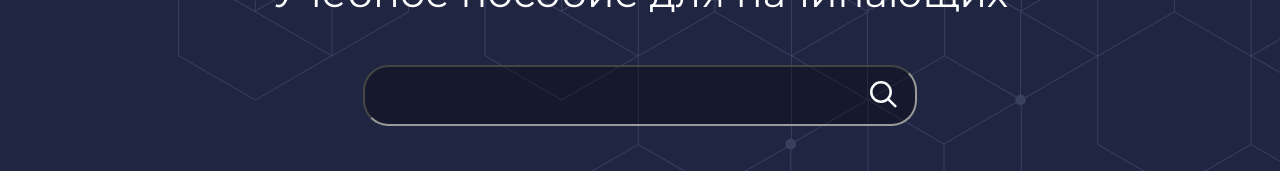
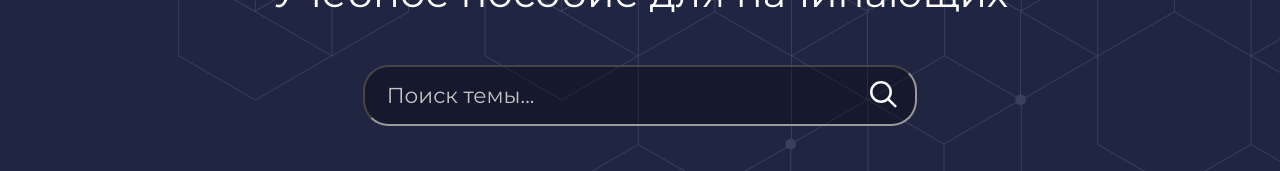
Before and after one commit to autostopbydreamphase/Study-guide, a plain HTML site: page index.html in a window 1280 px wide. Shown: the part 557-728 px from the top of the page. Drawn offline with Linux system fonts and the light colour scheme.

Commit message:
refactored

```diff
--- a/index.html
+++ b/index.html
@@ -33,16 +33,8 @@
       </ul>
     </nav>
   </header>
-
-
-
-
   <!-- Скрипты для работы функционала сайта -->
   <script></script>
-
-
-
-
   <!-- Основная часть сборника -->
   <main>
     <div class="welcome-section">
@@ -59,32 +51,20 @@
             Учебное пособие для начинающих
           </p>
         </div>
-
-
         <!-- Поиск -->
         <div class="searching-bar">
-          <input type="text" />
+          <input type="text" placeholder="Поиск темы..." />
           <img src="img/loupe.svg"></img>
         </div>
-
-
       </section>
     </div>
     <div class="main-content">
       <div class="main-content">
         <div class="info-about-guides">
-
-
-
           <!-- Информация о HTML -->
           <section class="section">
             <div class="container">
               <div class="columns">
-
-
-
-
-
                 <!-- Элемент сетки с текстом -->
                 <div class="column">
                   <p class="content">
@@ -98,9 +78,6 @@
                     <a href="#" class="main-content-button">Ссылка на HTML</a>
                   </div>
                 </div>
-
-
-
                 <!-- Элемент сетки с фотографией -->
                 <div class="column">
                   <figure class="image">
@@ -114,20 +91,12 @@
           <section class="section">
             <div class="container">
               <div class="columns">
-
-
-
-
                 <!-- Элемент сетки с фотографией -->
                 <div class="column">
                   <figure class="image">
                     <img src="img/CSS.png" alt="CSS-label-logo" class="guide-image">
                   </figure>
                 </div>
-
-
-
-
                 <!-- Элемент сетки с текстом -->
                 <div class="column">
                   <p class="content">
@@ -150,11 +119,6 @@
           <section class="section">
             <div class="container">
               <div class="columns">
-
-
-
-
-
                 <!-- Элемент сетки с текстом -->
                 <div class="column">
                   <p class="content">
@@ -169,11 +133,6 @@
                     <a href="#" class="main-content-button">Ссылка на JS</a>
                   </div>
                 </div>
-
-
-
-
-
                 <!-- Элемент сетки с фотографией -->
                 <div class="column">
                   <figure class="image">
@@ -212,7 +171,8 @@
                   STUDY GUIDE
                 </h2>
                 <p>
-                  Оформите подписку на рассылку информации об изменениях на страницах веб-сайта. Информация об изменениях будут приходить на ваш адрес электронной почты.
+                  Оформите подписку на рассылку информации об изменениях на страницах веб-сайта. Информация об
+                  изменениях будут приходить на ваш адрес электронной почты.
                 </p>
                 <div class="input-field">
                   <div class="input-field-control">
@@ -231,10 +191,6 @@
       </div>
     </div>
   </main>
-
-
-
-
   <!-- Футер с информацией -->
   <footer>
     <div class="footer-info item">
@@ -270,5 +226,4 @@
     </section>
   </footer>
 </body>
-
 </html>
```
Also changed, not shown: styles/style.css (+13 -6 lines).
